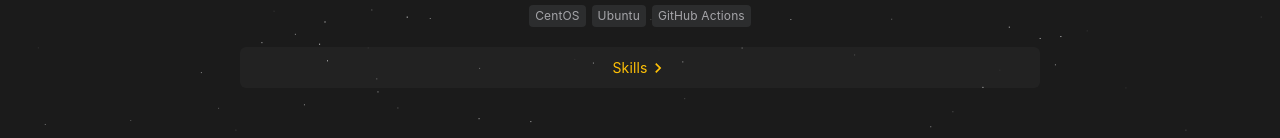
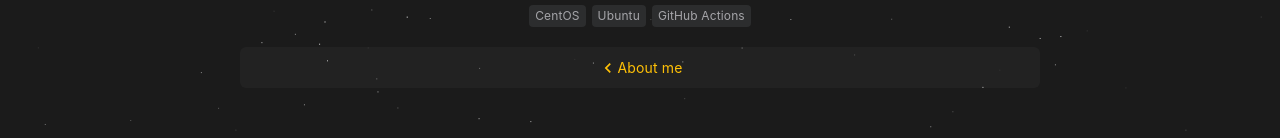
Before and after one commit to Davelhw/davelhw.com, a Next.js app: page /skills in a window 1280 px wide. Shown: the part 492-630 px from the top of the page. Built offline with nearby package versions, Linux system fonts and the light colour scheme.

Commit message:
Update skills page link to redirect to 'About me' section

```diff
--- a/src/pages/skills.tsx
+++ b/src/pages/skills.tsx
@@ -52,11 +52,11 @@ const SkillsPage: React.FC = () => (
                 </Link> */}
 
                 <Link
-                    href={'/skills'}
-                    title={'View my technical skills'}
+                    href={'/'}
+                    title={'View about me'}
                 >
-                    {'Skills'}
-                    <Icon name={iconNames.right} />
+                    <Icon name={iconNames.left} />
+                    {'About me'}
                 </Link>
             </section>
         </PageTransition>
```
Also changed, not shown: 1 other file (tests, documents, lock files or other folders).
